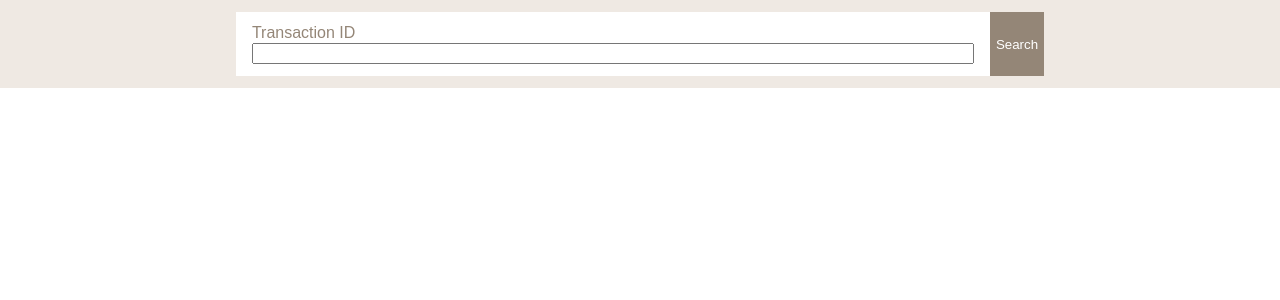
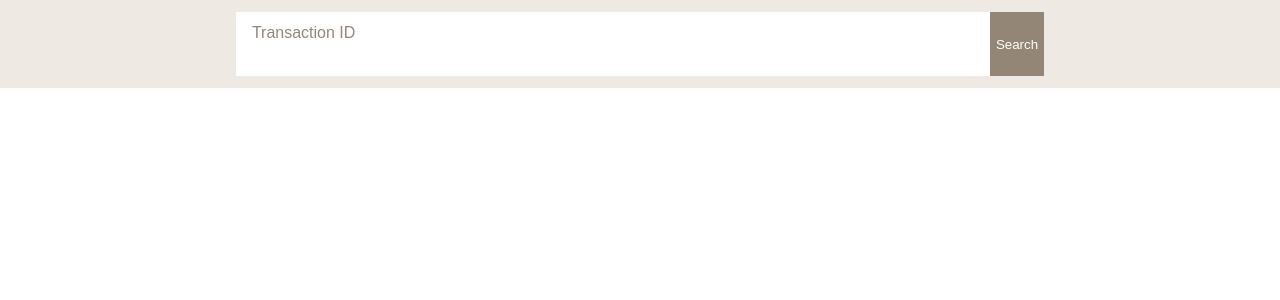
Before and after one commit to adsilvercomp/Bitcoin_Transaction, a React (Create React App) app: page / in a window 1280 px wide. Shown: the top 300 px of the page. Built offline with nearby package versions, Linux system fonts and the light colour scheme.

Commit message:
removed incorrect class

```diff
--- a/src/components/TransactionSearch/TransactionSearch.jsx
+++ b/src/components/TransactionSearch/TransactionSearch.jsx
@@ -5,7 +5,7 @@ const TransactionSearch  = () => {
         <section className="transactionSearchContainer">
             <div className="transactionSearchInnerContainer">
                 <label className="transactionSearchLabel" for="Transaction ID">Transaction ID</label>
-                <input className="transactionSearchInput" type="text" class="transactionInput"></input>
+                <input className="transactionSearchInput" type="text" ></input>
             </div>
             <button className="searchButton">Search</button>
         </section>
```
